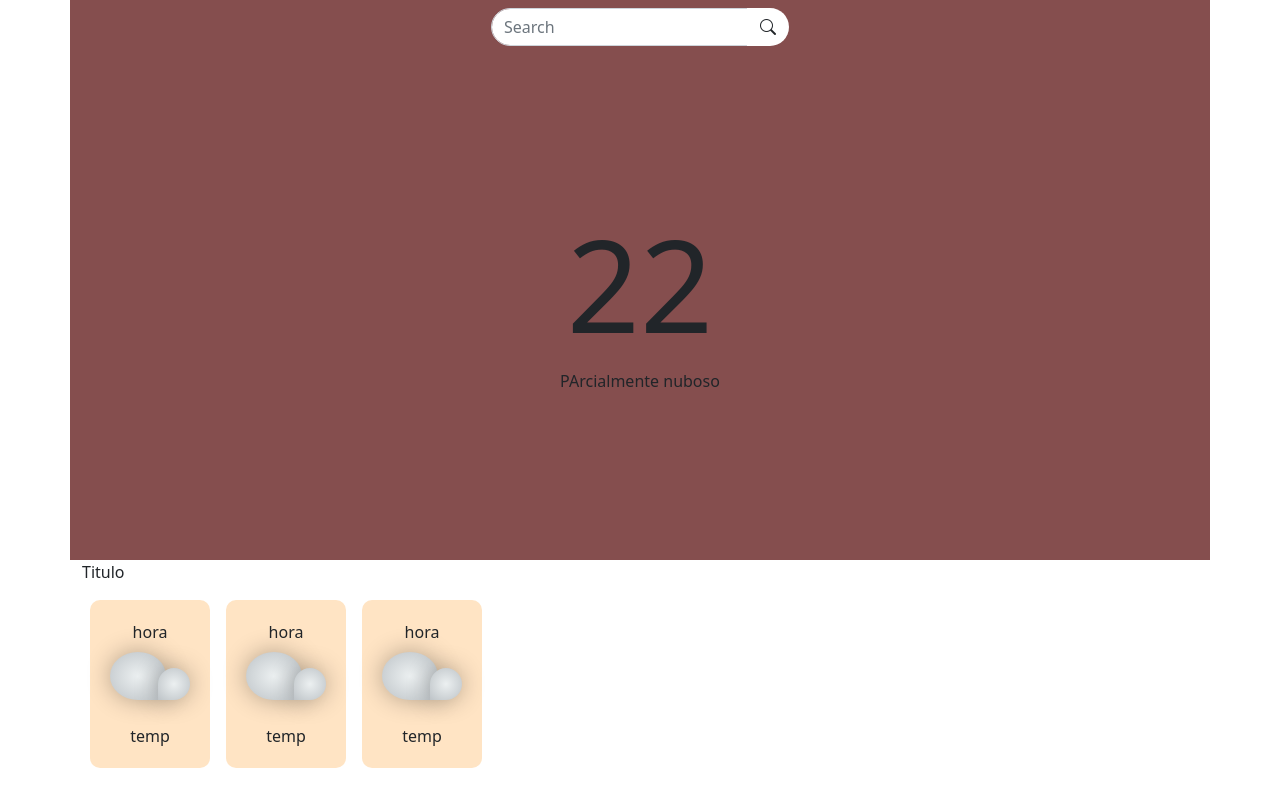
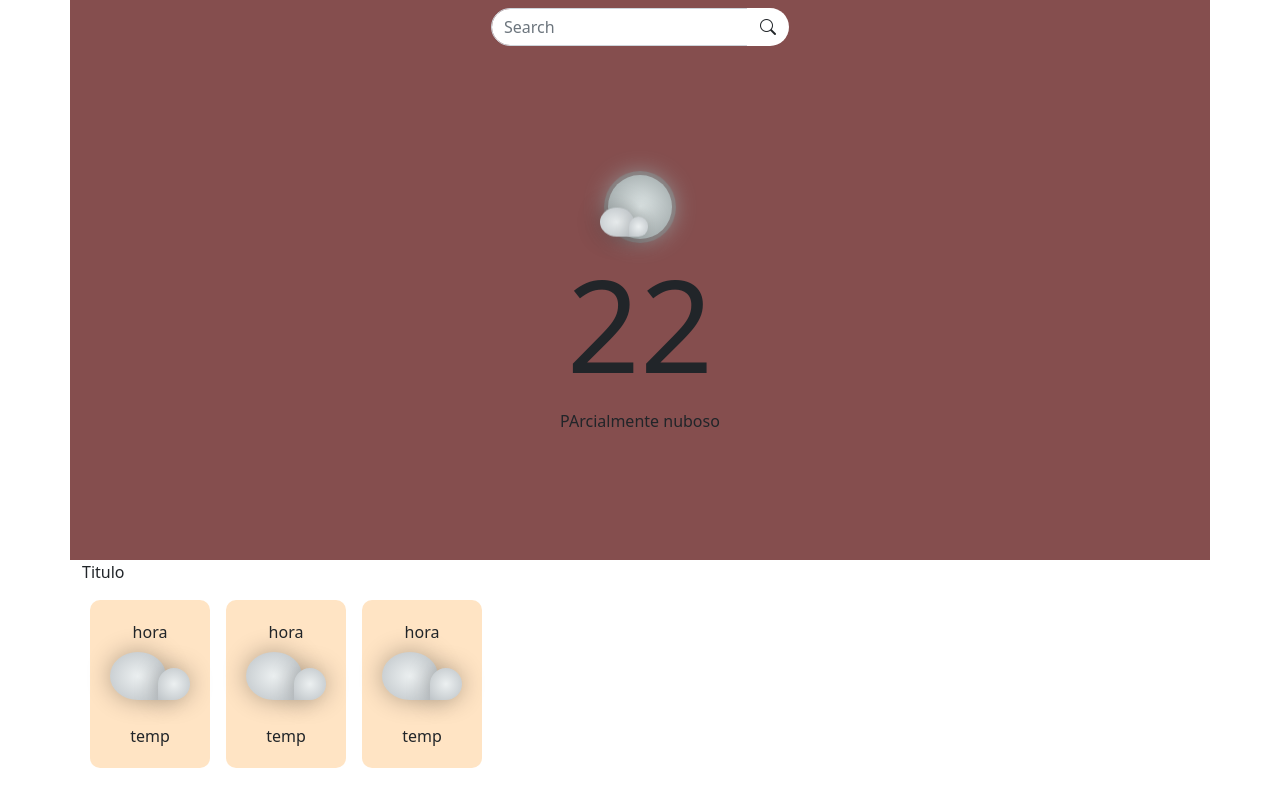
Before and after one commit to ikerls/weather-app, a website: page index.html in a window 1280 px wide. Drawn offline with nearby package versions, Linux system fonts and the light colour scheme.

Commit message:
agregado los iconos de noche

```diff
--- a/assets/js/index.js
+++ b/assets/js/index.js
@@ -1,4 +1,4 @@
-function apiWeather(loc, lang = "en") {
+function apiWeather(loc, lang = "es") {
   return {
     async: true,
     crossDomain: true,
@@ -17,7 +17,8 @@ $(function () {
   $("form").on("submit", function (e) {
     e.preventDefault();
     let location = $("input").val();
-    $.ajax(apiWeather(location)).done(function (response) {
+    $.ajax(apiWeather(location))
+      .done(function (response) {
         const {
           weather: [{ description, icon }],
           main: { temp },
@@ -77,6 +78,9 @@ $(function () {
         $("h2").text(name);
         $("h1").text(Math.round(temp) + "°");
         $("p").text(description);
+      })
+      .fail(function () {
+        alert("ciudad no encontrada");
       });
   });
 });
--- a/assets/sass/components/_weather-icons.scss
+++ b/assets/sass/components/_weather-icons.scss
@@ -1,3 +1,57 @@
+.moon {
+  position: relative;
+  width: 5rem;
+  height: 5rem;
+}
+.moon,
+.partly_cloudy_night__moon {
+  &:before {
+    content: "";
+    position: absolute;
+    height: 80%;
+    width: 80%;
+    top: 10%;
+    right: 10%;
+    border-radius: 50%;
+    z-index: 2;
+    background-color: #95a5a6;
+    background-image: radial-gradient(#dfe7e7, #9ba4a5);
+    box-shadow: 0 0 25px #95a5a6;
+  }
+  &:after {
+    content: "";
+    position: absolute;
+    height: 100%;
+    width: 100%;
+    border-radius: 50%;
+    z-index: 1;
+    background-color: #7f8c8d;
+    will-change: opacity, transform;
+    animation: fadeIn 2s linear infinite reverse,
+      scaleDown 2s linear infinite reverse;
+  }
+}
+
+.partly_cloudy_night {
+  position: relative;
+  width: 5rem;
+  height: 5rem;
+  &__moon {
+    position: absolute;
+    width: 100%;
+    height: 100%;
+    z-index: 1;
+  }
+  &__cloud {
+    position: absolute;
+    width: 60%;
+    height: 60%;
+    top: 40%;
+    z-index: 2;
+    will-change: transform;
+    animation: translateUp 2s linear infinite alternate;
+  }
+}
 .sunny {
   position: relative;
   width: 5rem;
@@ -41,7 +95,8 @@
 .cloudy,
 .partly_cloudy__cloud,
 .rainy__cloud,
-.thundery__cloud {
+.thundery__cloud,
+.partly_cloudy_night__cloud {
   &:before {
     content: "";
     position: absolute;
--- a/index.html
+++ b/index.html
@@ -48,7 +48,12 @@
         >
           <h2></h2>
           <!-- icon -->
-          <div id="main_icon"></div>
+          <div id="main_icon">
+            <div class="partly_cloudy_night">
+              <div class="partly_cloudy_night__moon"></div>
+              <div class="partly_cloudy_night__cloud"></div>
+            </div>
+          </div>
           <div>
             <h1>22</h1>
           </div>
```
Also changed, not shown: assets/css/main.css, 1 other file. Lines whose indentation alone changed are shown as unchanged.
